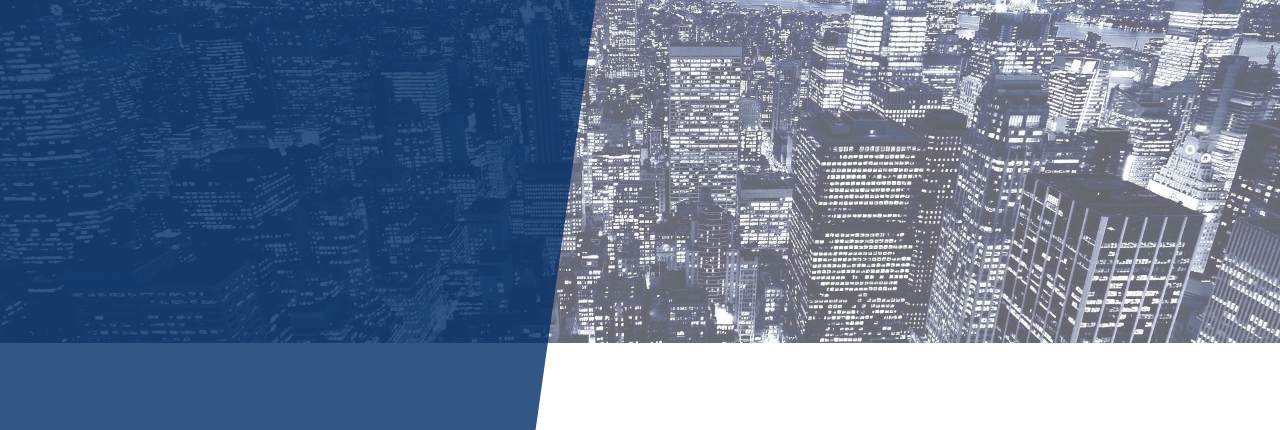
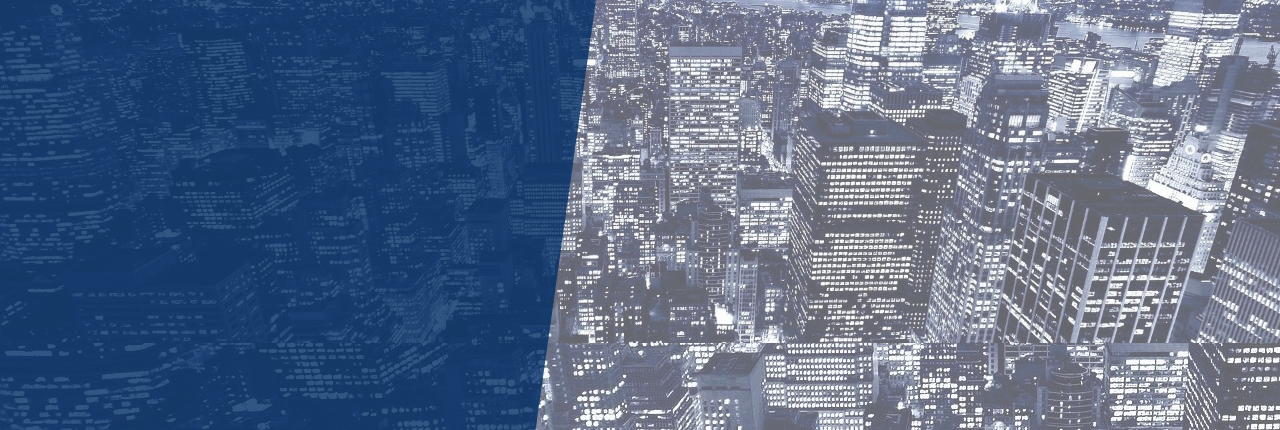
Before and after one commit to Monetise-Financial/placeholder-website, a plain HTML site: page index.html in a window 1280 px wide. Shown: the part 370-800 px from the top of the page. Drawn offline with Linux system fonts and the light colour scheme; files that its build step writes are made by us from their sources.

Commit message:
Adding background image to imgbox background-image property

```diff
--- a/assets/css/comingsoon.css
+++ b/assets/css/comingsoon.css
@@ -98,6 +98,7 @@ h6 {
 .imgbox {
 	display: grid;
 	height: 100%;
+	background-image: url('../img/background.jpg');
 }
 
 .center-fit {
```
